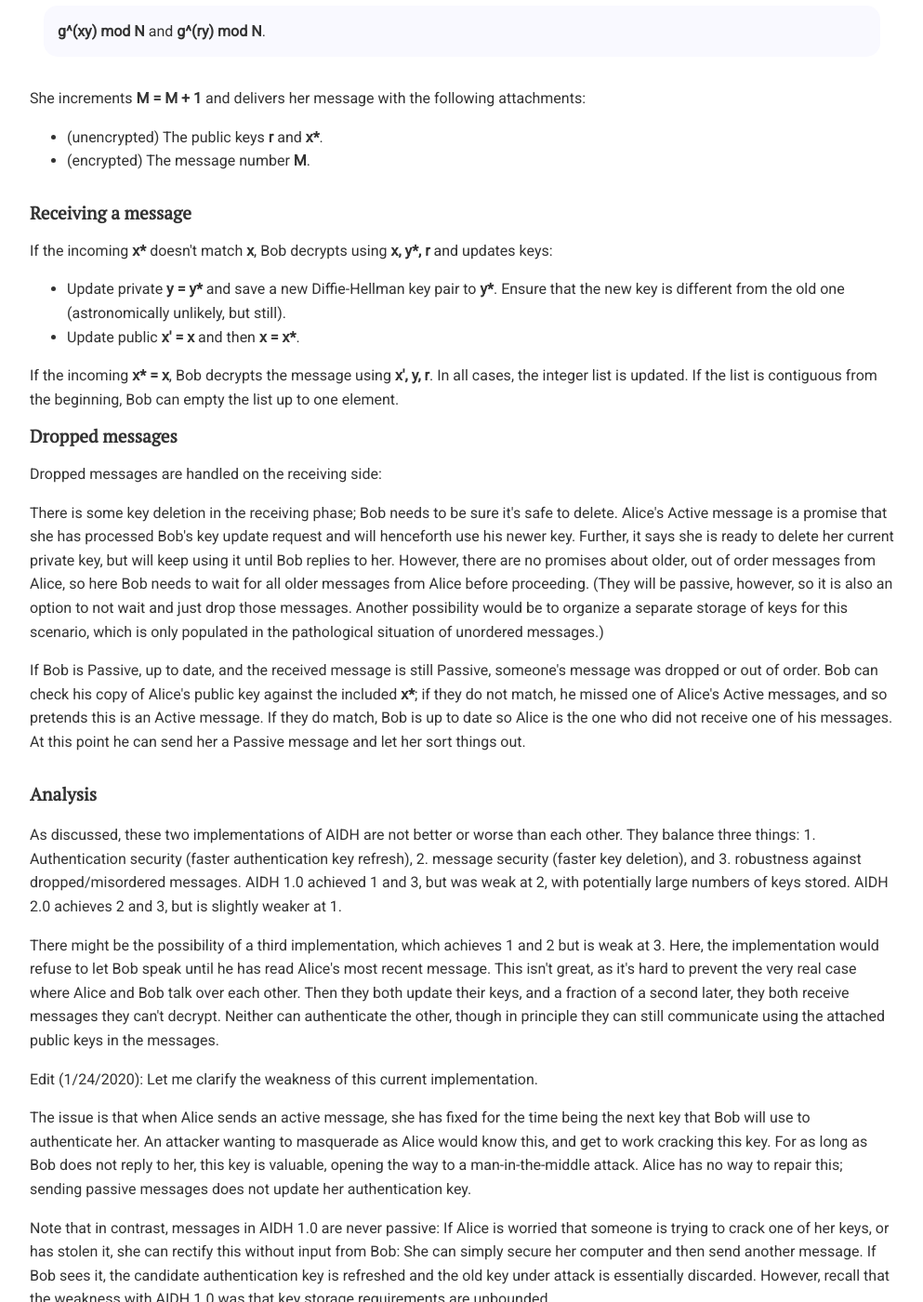
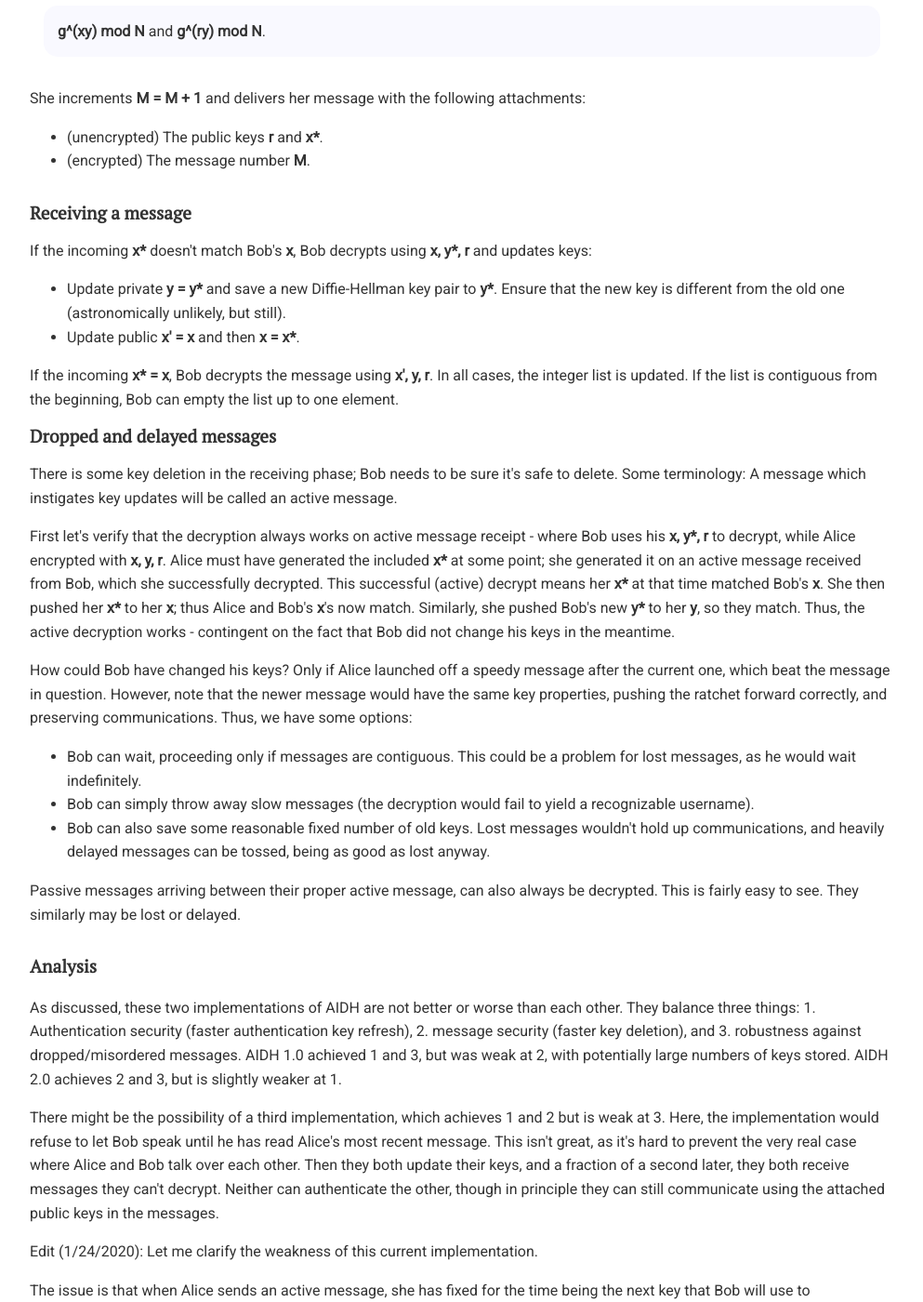
Before and after one commit to chatscrypt/chatscrypt.github.io, a Jekyll site: the page built from _posts/2020-01-24-the-chatscrypt-architecture-part-iv-authenticated-inductive-diffie-hellman-2.html, in a window 1280 px wide and 1400 px high, scrolled down 1205 px. Shown: the whole window at 93% size, without its empty margins (143-1136 px from the left). Built offline with Jekyll 4.4.1, drawn with Linux system fonts in a browser that asks for light colours; comment, search, counter and statistics services are not loaded.

Commit message:
Update 2020-01-24-the-chatscrypt-architecture-part-iv-authenticated-inductive-diffie-hellman-2.html

```diff
--- a/_posts/2020-01-24-the-chatscrypt-architecture-part-iv-authenticated-inductive-diffie-hellman-2.html
+++ b/_posts/2020-01-24-the-chatscrypt-architecture-part-iv-authenticated-inductive-diffie-hellman-2.html
@@ -49,21 +49,28 @@ She increments <b>M = M + 1</b> and delivers her message with the following atta
 
 <h2>Receiving a message</h2>
 
-If the incoming <b>x*</b> doesn't match <b>x</b>, Bob decrypts using <b>x, y*, r</b> and updates keys:
+If the incoming <b>x*</b> doesn't match Bob's <b>x</b>, Bob decrypts using <b>x, y*, r</b> and updates keys:
 <ul>
 <li>Update private <b>y = y*</b> and save a new Diffie-Hellman key pair to <b>y*</b>. Ensure that the new key is different from the old one (astronomically unlikely, but still).
-<li>Update public <b>x' = x</b> and then <b>x = x*</b>.
+  <li>Update public <b>x' = x</b> and then <b>x = x*</b>.
 </ul>
 If the incoming <b>x* = x</b>, Bob decrypts the message using <b>x', y, r</b>. In all cases, the integer list is updated. If the list is contiguous from the beginning, Bob can empty the list up to one element.
 
 
-<h2>Dropped messages</h2>
+<h2>Dropped and delayed messages</h2>
 
-Dropped messages are handled on the receiving side:
+There is some key deletion in the receiving phase; Bob needs to be sure it's safe to delete. Some terminology: A message which instigates key updates will be called an active message.
 
-<p>There is some key deletion in the receiving phase; Bob needs to be sure it's safe to delete. Alice's Active message is a promise that she has processed Bob's key update request and will henceforth use his newer key. Further, it says she is ready to delete her current private key, but will keep using it until Bob replies to her. However, there are no promises about older, out of order messages from Alice, so here Bob needs to wait for all older messages from Alice before proceeding. (They will be passive, however, so it is also an option to not wait and just drop those messages. Another possibility would be to organize a separate storage of keys for this scenario, which is only populated in the pathological situation of unordered messages.)
+<p>First let's verify that the decryption always works on active message receipt - where Bob uses his <b>x, y*, r</b> to decrypt, while Alice encrypted with <b>x, y, r</b>. Alice must have generated the included <b>x*</b> at some point; she generated it on an active message received from Bob, which she successfully decrypted. This successful (active) decrypt means her <b>x*</b> at that time matched Bob's <b>x</b>. She then pushed her <b>x*</b> to her <b>x</b>; thus Alice and Bob's <b>x</b>'s now match. Similarly, she pushed Bob's new <b>y*</b> to her <b>y</b>, so they match. Thus, the active decryption works - contingent on the fact that Bob did not change his keys in the meantime.
 
-<p>If Bob is Passive, up to date, and the received message is still Passive, someone's message was dropped or out of order. Bob can check his copy of Alice's public key against the included <b>x*</b>; if they do not match, he missed one of Alice's Active messages, and so pretends this is an Active message. If they do match, Bob is up to date so Alice is the one who did not receive one of his messages. At this point he can send her a Passive message and let her sort things out.
+<p>How could Bob have changed his keys? Only if Alice launched off a speedy message after the current one, which beat the message in question. However, note that the newer message would have the same key properties, pushing the ratchet forward correctly, and preserving communications. Thus, we have some options:
+  <ul>
+<li>Bob can wait, proceeding only if messages are contiguous. This could be a problem for lost messages, as he would wait indefinitely.
+<li>Bob can simply throw away slow messages (the decryption would fail to yield a recognizable username).
+<li>Bob can also save some reasonable fixed number of old keys. Lost messages wouldn't hold up communications, and heavily delayed messages can be tossed, being as good as lost anyway.
+</ul>
+
+<p>Passive messages arriving between their proper active message, can also always be decrypted. This is fairly easy to see. They similarly may be lost or delayed.
 
 <h2>Analysis</h2>
 
```
